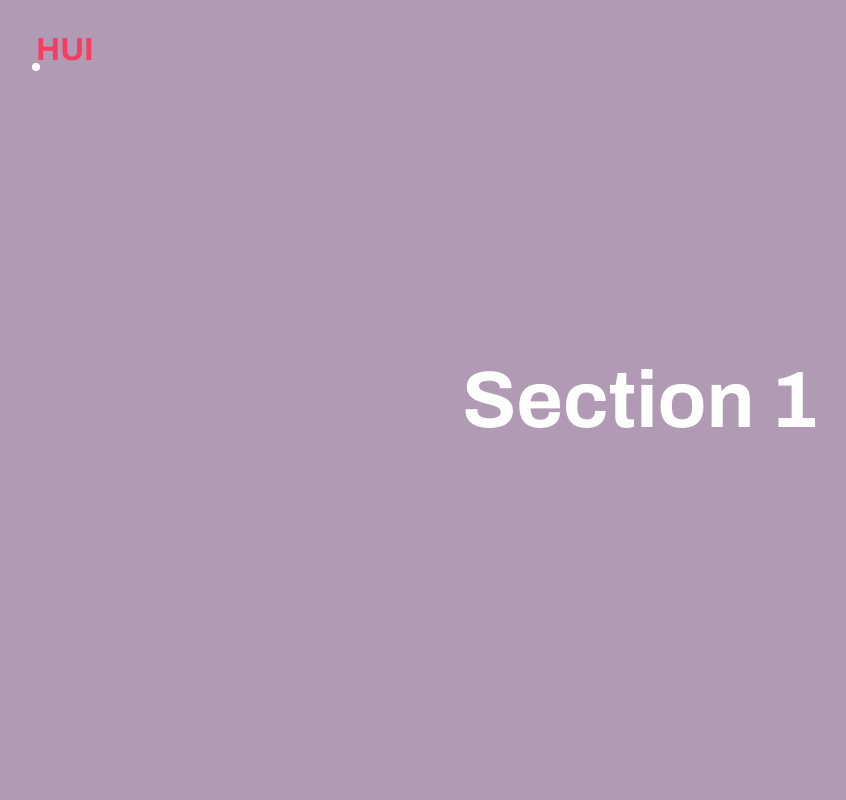
After one commit to H2-won/HUI, a Flask app: page /horizontal in a window 1280 px wide. The commit adds this page. Shown: the whole page, without its empty margins (0-846 px from the left). Run offline with Flask 2, Linux system fonts and the light colour scheme.

Commit message:
horizontal Page Scroll ver0 (20.12.27)

```diff
--- a/src/app.py
+++ b/src/app.py
@@ -26,6 +26,10 @@ def light():
 def christmas():
    return render_template('christmas.html')
 
+@app.route('/horizontal')
+def horizontal():
+   return render_template('horizontalPage.html')
+
 ### 실행
 if __name__ == '__main__':
 	app.run(host='0.0.0.0', debug=True, port='5000')
--- /dev/null
+++ b/src/static/css/horizontalPage.css
@@ -0,0 +1,46 @@
+.container {
+    position: relative;
+    width: 100%;
+    display: flex;
+    top: 0;
+    left: 0;
+    overflow: hidden;
+    behavior: smooth;
+}
+
+.container section {
+    min-width: 100%;
+    height: auto;
+    display: flex;
+    justify-content: center;
+    align-items: center;
+    height: 100vh;
+    background: var(--darkPurple);
+}
+
+.container section:nth-child(2) {
+    background: var(--red);
+}
+
+.container section:nth-child(3) {
+    background: var(--purple);
+}
+
+.container section:nth-child(4) {
+    background: var(--darkPink);
+}
+
+.content {
+    max-width: 800px;
+    padding: 40px;
+    text-align: center;
+}
+
+.content h2 {
+    font-size: 5em;
+    color: var(--white);
+}
+
+.cursor {
+    border: 4px solid var(--white);
+}
--- /dev/null
+++ b/src/static/js/horizontalPage.js
@@ -0,0 +1,27 @@
+function horizontal() {
+    document.addEventListener('mousewheel', function (e) {
+        const container = document.querySelector('.container');
+        container.scrollLeft += e.deltaY;
+    })
+    // document.addEventListener('mousewheel', function (e) {
+    //     const container = document.querySelector('.container');
+    //     const currentLeft = container.scrollLeft;
+    //     console.log(currentLeft, container.offsetWidth);
+    //     console.log(currentLeft % (container.offsetWidth - 2));
+    //     if (currentLeft % (container.offsetWidth) < 1 || container.offsetWidth - currentLeft < 5) {
+    //         if (e.deltaY > 0) {
+    //             container.scrollTo({
+    //                 left: currentLeft + container.offsetWidth,
+    //                 behavior: 'smooth'
+    //             });
+    //         } else {
+    //             container.scrollTo({
+    //                 left: currentLeft - container.offsetWidth,
+    //                 behavior: 'smooth'
+    //             });
+    //         }
+    //     }
+    // })
+}
+
+horizontal();
--- /dev/null
+++ b/src/templates/horizontalPage.html
@@ -0,0 +1,47 @@
+<html lang="en">
+
+<head>
+    <meta charset="UTF-8">
+    <meta name="viewport" content="width=device-width, initial-scale=1.0">
+    <title>Merry Christmas</title>
+    <link rel="stylesheet" href="/static/css/default.css">
+    <link rel="stylesheet" href="/static/css/horizontalPage.css">
+</head>
+
+<body>
+
+    <div class="navBar">
+        <div class="icon"><a href="/">HUI</a></div>
+        <div class="cursor" color="#fff"></div>
+    </div>
+
+    <div class="container">
+        <section>
+            <div class="content">
+                <h2>Section 1</h2>
+            </div>
+        </section>
+        <section>
+            <div class="content">
+                <h2>Section 2</h2>
+            </div>
+        </section>
+        <section>
+            <div class="content">
+                <h2>Section 3</h2>
+            </div>
+        </section>
+        <section>
+            <div class="content">
+                <h2>Section 4</h2>
+            </div>
+        </section>
+    </div>
+
+</body>
+
+
+<script src="/static/js/cursor.js"></script>
+<script src="/static/js/horizontalPage.js"></script>
+
+</html>
--- a/src/templates/main.html
+++ b/src/templates/main.html
@@ -71,7 +71,7 @@
         <div class="component">
             <div class="componentTitle">HorizontalPage scrolling</div>
             <hr class="componentLine"/>
-            <button class="componentBtn">DEMO</button>
+            <button class="componentBtn" onclick="location.href='/horizontal'">DEMO</button>
         </div>
 
         <div class="component">
```
